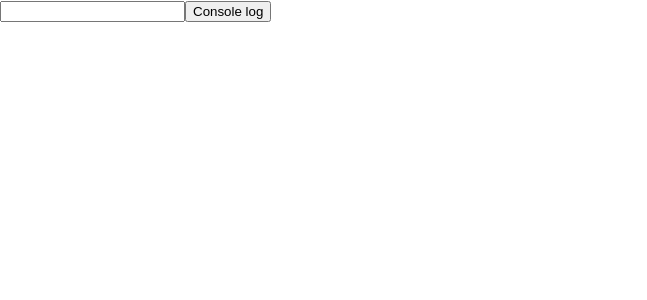
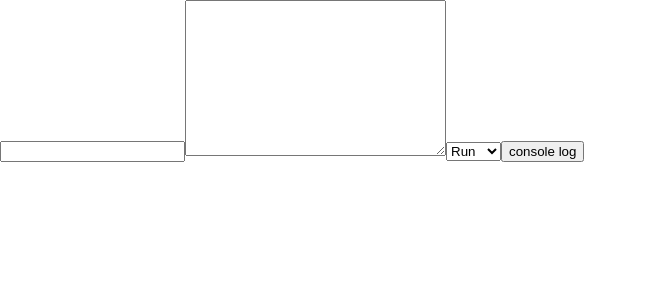
Before and after one commit to manoj633/react-revision, a React (Create React App) app: page / in a window 1280 px wide. Shown: the top 300 px of the page, without its empty margins (0-647 px from the left). Built offline with nearby package versions, Linux system fonts and the light colour scheme.

Commit message:
Handle basic input elements

```diff
--- a/src/App.js
+++ b/src/App.js
@@ -17,6 +17,7 @@ import ConditionalRendering from "./components/conditional rendering/Conditional
 import FunctionalComponentLifecycle from "./components/Lifecycle Demo/FunctionalComponentLifecycle";
 import ControlledComponent from "./components/controlled component/ControlledComponent";
 import UncontrolledComponent from "./components/uncontrolled component/UncontrolledComponent";
+import AccessValues from "./components/Forms/Basic Form/AccessValues";
 
 function App() {
   const inputRef = useRef(null);
@@ -79,7 +80,10 @@ function App() {
       {/* <ControlledComponent /> */}
 
       {/* Uncontrolled component */}
-      <UncontrolledComponent />
+      {/* <UncontrolledComponent /> */}
+
+      {/* Form Basics */}
+      <AccessValues />
     </div>
   );
 }
--- /dev/null
+++ b/src/components/Forms/Basic Form/AccessValues.jsx
@@ -0,0 +1,56 @@
+import React, { useState } from "react";
+
+function AccessValues() {
+  const [username, setUsername] = useState("");
+  const [description, setDescription] = useState("");
+  const [hobbies, setHobbies] = useState("");
+
+  const clickHandler = () => {
+    console.log(
+      `Username: ${username}\n Description: ${description}\n Hobbies: ${hobbies}`
+    );
+  };
+
+  return (
+    <>
+      <form>
+        <input
+          type="text"
+          name="username"
+          id="username"
+          value={username}
+          onChange={(e) => {
+            setUsername(e.target.value);
+          }}
+        />
+        <textarea
+          name="description"
+          id="description"
+          cols="30"
+          rows="10"
+          value={description}
+          onChange={(e) => {
+            setDescription(e.target.value);
+          }}
+        ></textarea>
+        <select
+          name="hobbies"
+          id="hobbies"
+          value={hobbies}
+          onChange={(e) => {
+            setHobbies(e.target.value);
+          }}
+        >
+          <option value="run">Run</option>
+          <option value="swim">Swim</option>
+          <option value="read">Read</option>
+        </select>
+        <button type="button" onClick={clickHandler}>
+          console log
+        </button>
+      </form>
+    </>
+  );
+}
+
+export default AccessValues;
```
